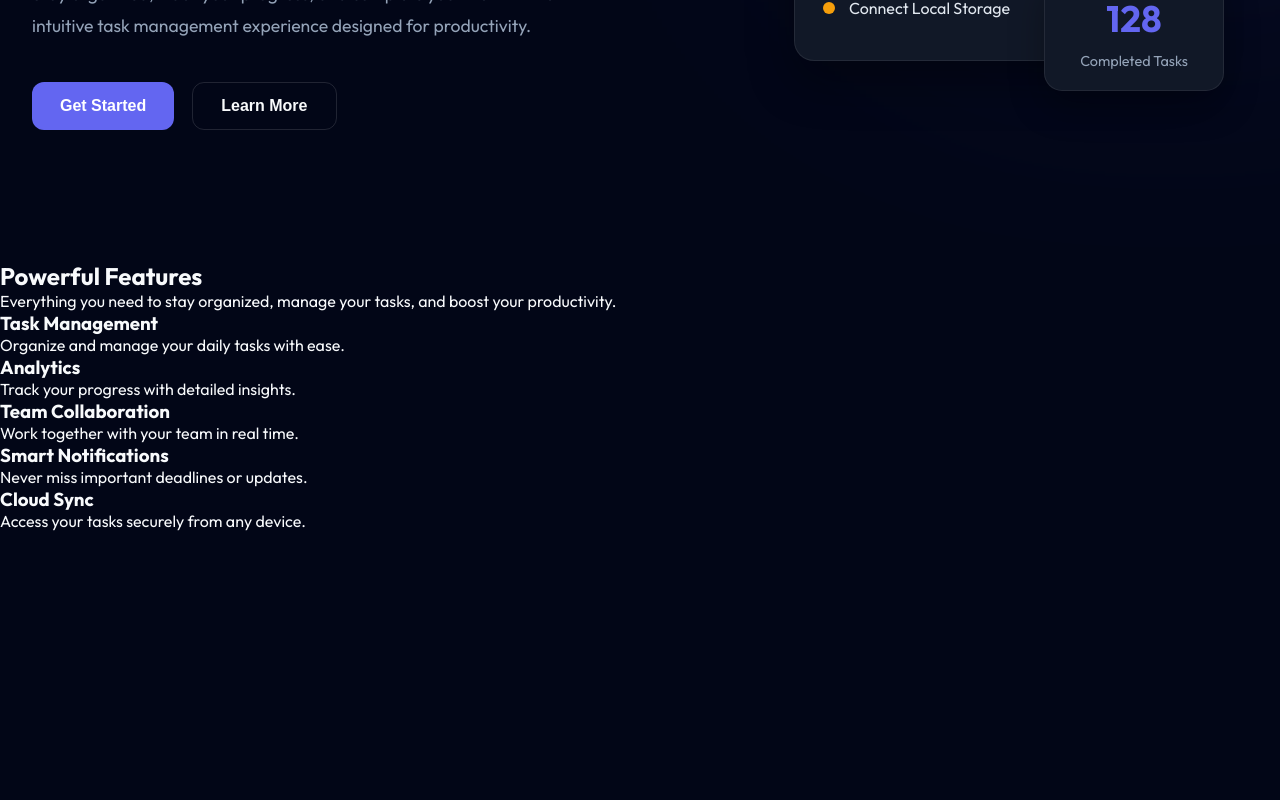
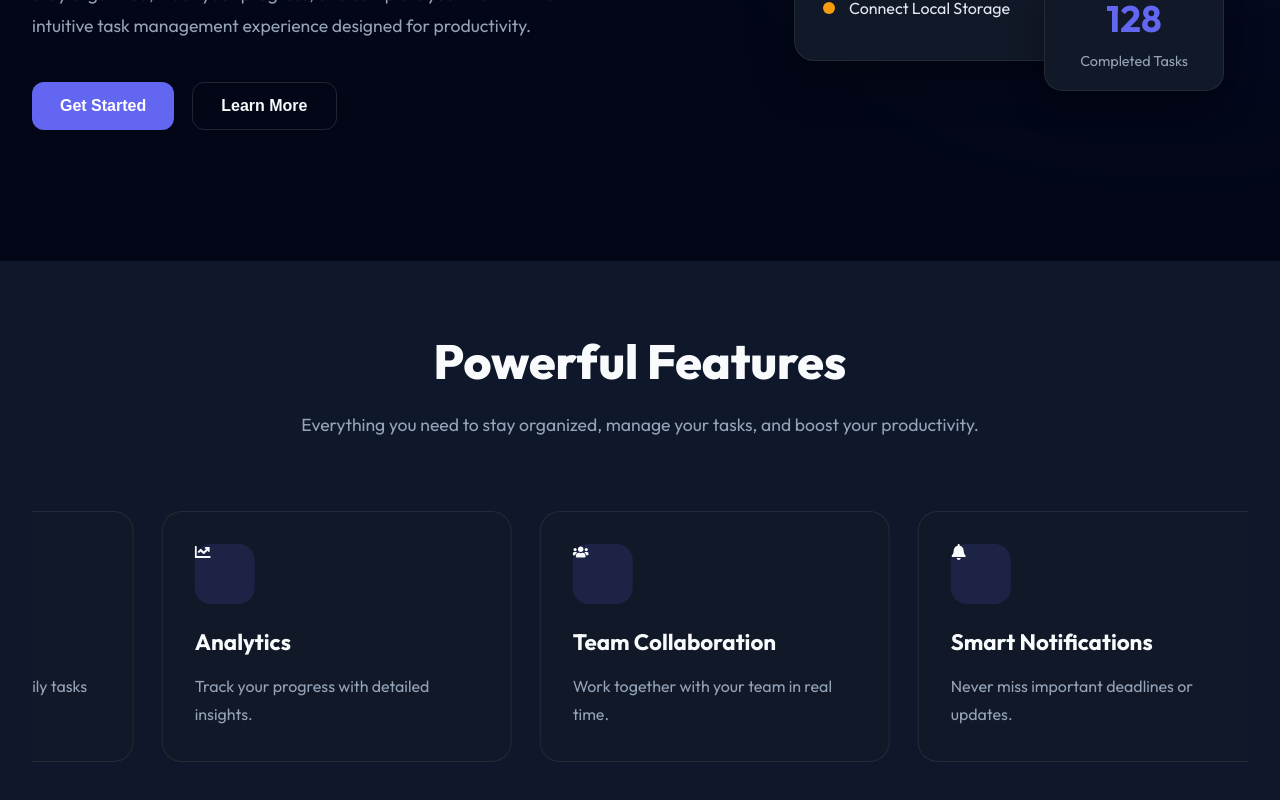
Before and after one commit to Isharani01/taskflow, a React (Vite) app: page / in a window 1280 px wide. Shown: the part 540-1340 px from the top of the page. Before the commit the page ends 1071 px from the top, so only its background shows below. Built offline with nearby package versions, Linux system fonts and the light colour scheme.

Commit message:
installed react icons and used in feature cards

```diff
--- a/src/components/Features/Features.jsx
+++ b/src/components/Features/Features.jsx
@@ -1,4 +1,11 @@
 import styles from "./Features.module.css"
+import {
+  FaTasks,
+  FaChartLine,
+  FaUsers,
+  FaBell,
+  FaCloud
+} from "react-icons/fa";
 function Features(){
     return(
         <section className={styles.features}>
@@ -17,27 +24,27 @@ function Features(){
                 {/*track holds all cards*/}
                     <div className={styles.track}>
                     <div className={styles.card}>
-                        <div className={styles.icon}></div>
+                        <div className={styles.icon}><FaTasks /></div>
                         <h3>Task Management</h3>
                          <p>Organize and manage your daily tasks with ease.</p>
                     </div>
                     <div className={styles.card}>
-                    <div className={styles.icon}></div>
+                    <div className={styles.icon}> <FaChartLine /></div>
                      <h3>Analytics</h3>
                      <p> Track your progress with detailed insights.</p>
                     </div>
             <div className={styles.card}>
-              <div className={styles.icon}></div>
+              <div className={styles.icon}><FaUsers/></div>
               <h3>Team Collaboration</h3>
               <p> Work together with your team in real time.</p>
             </div>
             <div className={styles.card}>
-              <div className={styles.icon}></div>
+              <div className={styles.icon}><FaBell/></div>
               <h3>Smart Notifications</h3>
               <p> Never miss important deadlines or updates. </p>
             </div>
             <div className={styles.card}>
-              <div className={styles.icon}></div>
+              <div className={styles.icon}>< FaCloud/></div>
               <h3>Cloud Sync</h3>
               <p>  Access your tasks securely from any device.  </p>
             </div>
--- a/src/components/Features/Features.module.css
+++ b/src/components/Features/Features.module.css
@@ -0,0 +1,89 @@
+.features {
+  width: 100%;
+  padding: 70px 0;
+  background:#0f172a;
+
+}
+
+.container {
+  max-width: 1280px;
+  width: 100%;
+  margin: 0 auto;
+  padding: 0 32px;
+}
+
+.header {
+  max-width: 700px;
+  margin: 0 auto 70px;
+  text-align: center;
+}
+
+.header h2 {
+  font-size: 3rem;
+  font-weight: 800;
+  color: #f8fafc;
+  margin-bottom: 18px;
+}
+
+.header p {
+  font-size: 1.1rem;
+  line-height: 1.8;
+  color: #94a3b8;
+}
+
+.slider {
+  width: 100%;
+  overflow: hidden;
+  position: relative;
+}
+
+.track {
+  display: flex;
+  gap: 28px;
+  width: max-content;
+  animation: slide 18s linear infinite;
+}
+
+.card {
+  flex: 0 0 350px;
+  background: #111827;
+  border: 1px solid rgba(255, 255, 255, 0.08);
+  border-radius: 20px;
+  padding: 32px;
+  transition: all 0.3s ease;
+}
+
+.card:hover {
+  transform: translateY(-8px);
+  border-color: #6366f1;
+  box-shadow: 0 20px 45px rgba(0, 0, 0, 0.35);
+}
+
+.icon {
+  width: 60px;
+  height: 60px;
+  border-radius: 16px;
+  background: rgba(99, 102, 241, 0.15);
+  margin-bottom: 24px;
+}
+
+.card h3 {
+  font-size: 1.4rem;
+  color: #f8fafc;
+  margin-bottom: 16px;
+}
+
+.card p {
+  color: #94a3b8;
+  line-height: 1.8;
+}
+
+@keyframes slide {
+  0% {
+    transform: translateX(0);
+  }
+
+  100% {
+    transform: translateX(-40%);
+  }
+}
--- a/src/components/Hero/Hero.module.css
+++ b/src/components/Hero/Hero.module.css
@@ -3,7 +3,7 @@
   min-height: calc(100vh - 80px);
   display: flex;
   align-items: center;
-  background: #020617;
+  background: #020617;;
   position:relative;
   overflow:hidden;
   padding: 70px 0;
```
